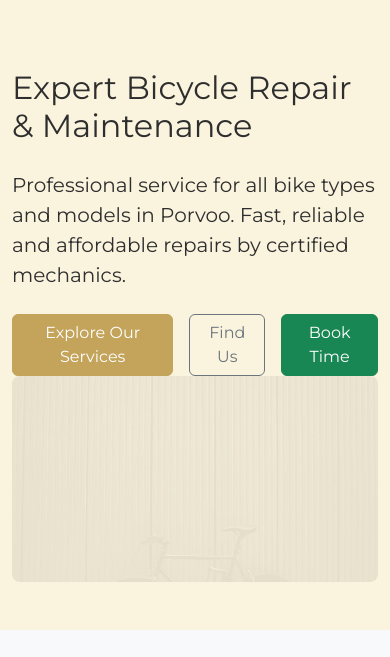
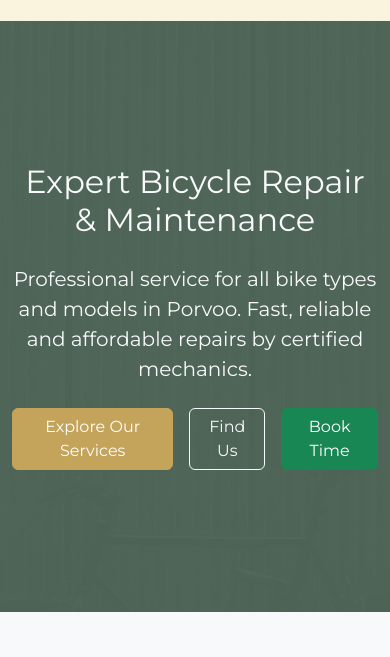
Before and after one commit to LeTiina/BikeShop, a plain HTML site: page index.html in a window 390 px wide. Shown: the part 127-784 px from the top of the page. Drawn offline with nearby package versions, Linux system fonts and the light colour scheme.

Commit message:
Enhance hero section with new layout, background image, and responsive styles

```diff
--- a/css/style.css
+++ b/css/style.css
@@ -43,6 +43,58 @@ body {
     font-family: 'Montserrat', sans-serif;
     background-color: var(--antique-white);
     color: var(--dark-charcoal);
+}
+
+/* Hero section */
+.hero {
+    position: relative;
+    min-height: 80vh;
+    display: flex;
+    align-items: center;
+    padding: 6rem 0;
+    overflow: hidden;
+}
+
+.hero-background {
+    position: absolute;
+    top: 0;
+    left: 0;
+    width: 100%;
+    height: 100%;
+    background: url('../images/hero.jpg') center/cover no-repeat;
+}
+
+.hero-background::after {
+    content: '';
+    position: absolute;
+    top: 0;
+    left: 0;
+    width: 100%;
+    height: 100%;
+    background: rgba(14, 47, 36, 0.7); /* Using forest-green with opacity */
+}
+
+.hero-content {
+    position: relative;
+    z-index: 2;
+    max-width: 800px;
+    margin: 0 auto;
+}
+
+.hero .btn-outline-light:hover {
+    background-color: var(--antique-white);
+    color: var(--forest-green);
+}
+
+@media (max-width: 768px) {
+    .hero {
+        min-height: 70vh;
+        padding: 4rem 0;
+    }
+
+    .hero h2 {
+        font-size: 2rem;
+    }
 }
 
 /* Custom components */
--- a/index.html
+++ b/index.html
@@ -39,24 +39,16 @@
                 </div>
             </nav>
         </div>
-    </header>
-
-    <section class="hero py-5">
-        <div class="container">
-            <div class="row align-items-center">
-                <div class="col-lg-6">
-                    <div class="hero-content">
-                        <h2 class="display-4 mb-4" data-i18n="hero_title">Expert Bicycle Repair & Maintenance</h2>
-                        <p class="lead mb-4" data-i18n="hero_description">Professional service for all bike types and models in Porvoo. Fast, reliable and affordable repairs by certified mechanics.</p>
-                        <div class="d-flex gap-3">
-                            <a href="services.html" class="btn btn-primary" data-i18n="hero_button">Explore Our Services</a>
-                            <a href="contact.html" class="btn btn-outline-secondary" data-i18n="hero_find_us">Find Us</a>
-                            <a href="https://booking.cvkpyorahuolto.fi" target="_blank" class="btn btn-success" data-i18n="hero_book_time">Book Time</a>
-                        </div>
-                    </div>
-                </div>
-                <div class="col-lg-6">
-                    <img src="images/hero.jpg" alt="Professional bike repair at CVK-Pyörähuolto" class="img-fluid rounded-3">
+    </header>    <section class="hero position-relative">
+        <div class="hero-background"></div>
+        <div class="container position-relative">
+            <div class="hero-content text-light text-center">
+                <h2 class="display-4 mb-4" data-i18n="hero_title">Expert Bicycle Repair & Maintenance</h2>
+                <p class="lead mb-4" data-i18n="hero_description">Professional service for all bike types and models in Porvoo. Fast, reliable and affordable repairs by certified mechanics.</p>
+                <div class="d-flex gap-3 justify-content-center">
+                    <a href="services.html" class="btn btn-primary" data-i18n="hero_button">Explore Our Services</a>
+                    <a href="contact.html" class="btn btn-outline-light" data-i18n="hero_find_us">Find Us</a>
+                    <a href="https://booking.cvkpyorahuolto.fi" target="_blank" class="btn btn-success" data-i18n="hero_book_time">Book Time</a>
                 </div>
             </div>
         </div>
```
